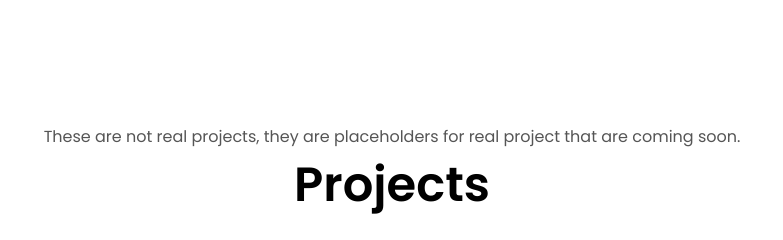
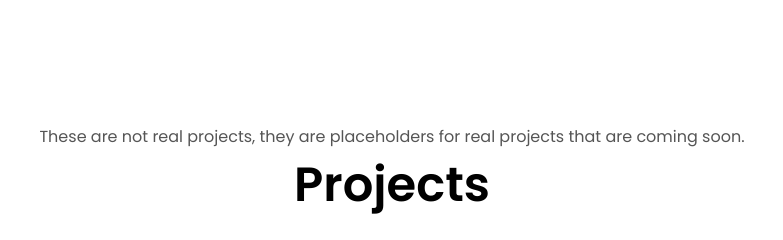
Before and after one commit to fezco99/NkosingiphileResume.github.io, a plain HTML site: page index.html in a window 1280 px wide. Shown: the part 2220-2460 px from the top of the page, 248-1031 px from the left. Drawn offline with Linux system fonts and the light colour scheme.

Commit message:
Update index.html

```diff
--- a/index.html
+++ b/index.html
@@ -284,7 +284,7 @@
       />
     </section>
      <section id="projects">
-      <p class="section__text__p1">These are not real projects, they are placeholders for real project that are coming soon.</p>
+      <p class="section__text__p1">These are not real projects, they are placeholders for real projects that are coming soon.</p>
       <h1 class="title">Projects</h1>
       <div class="experience-details-container">
         <div class="about-containers">
```
